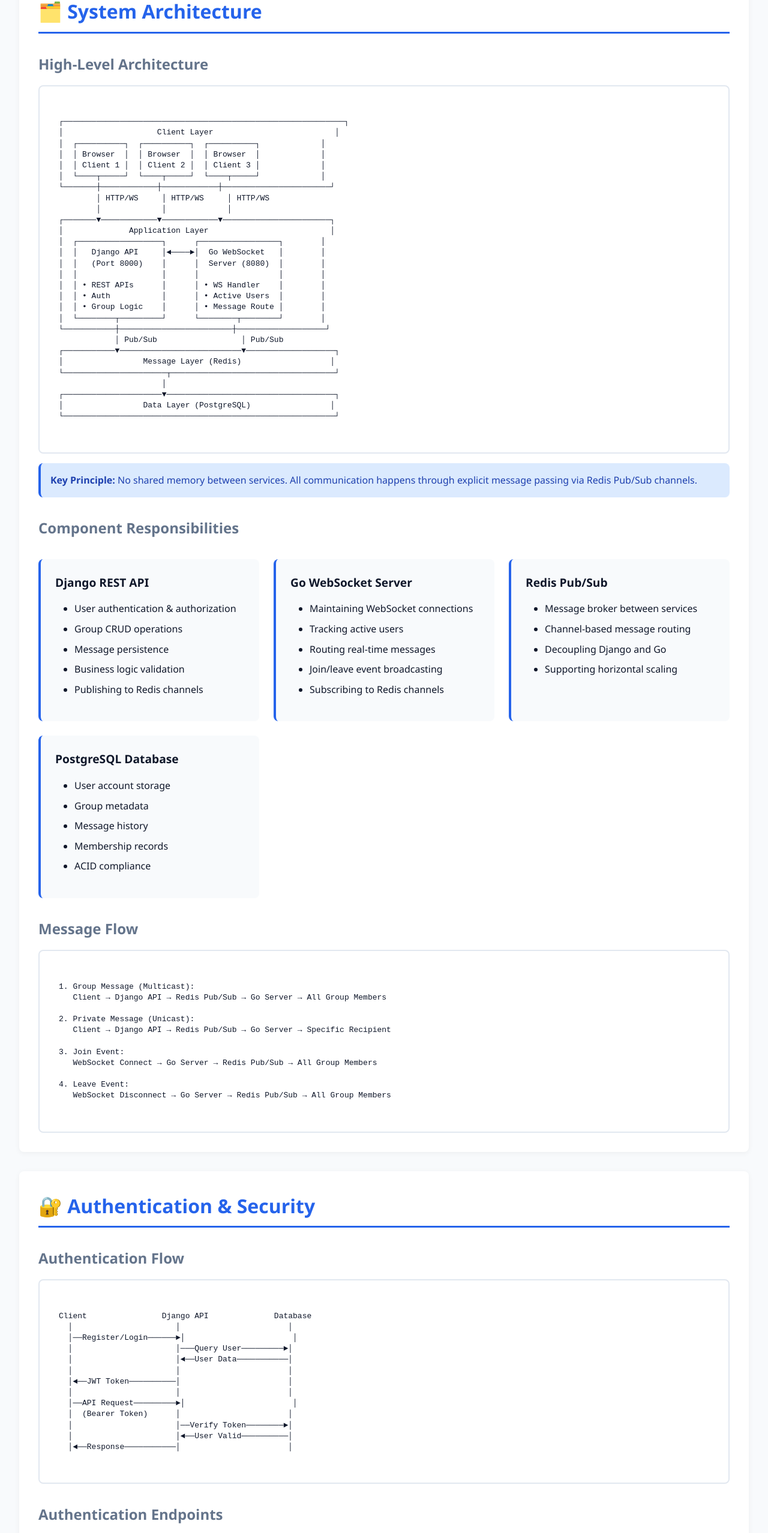
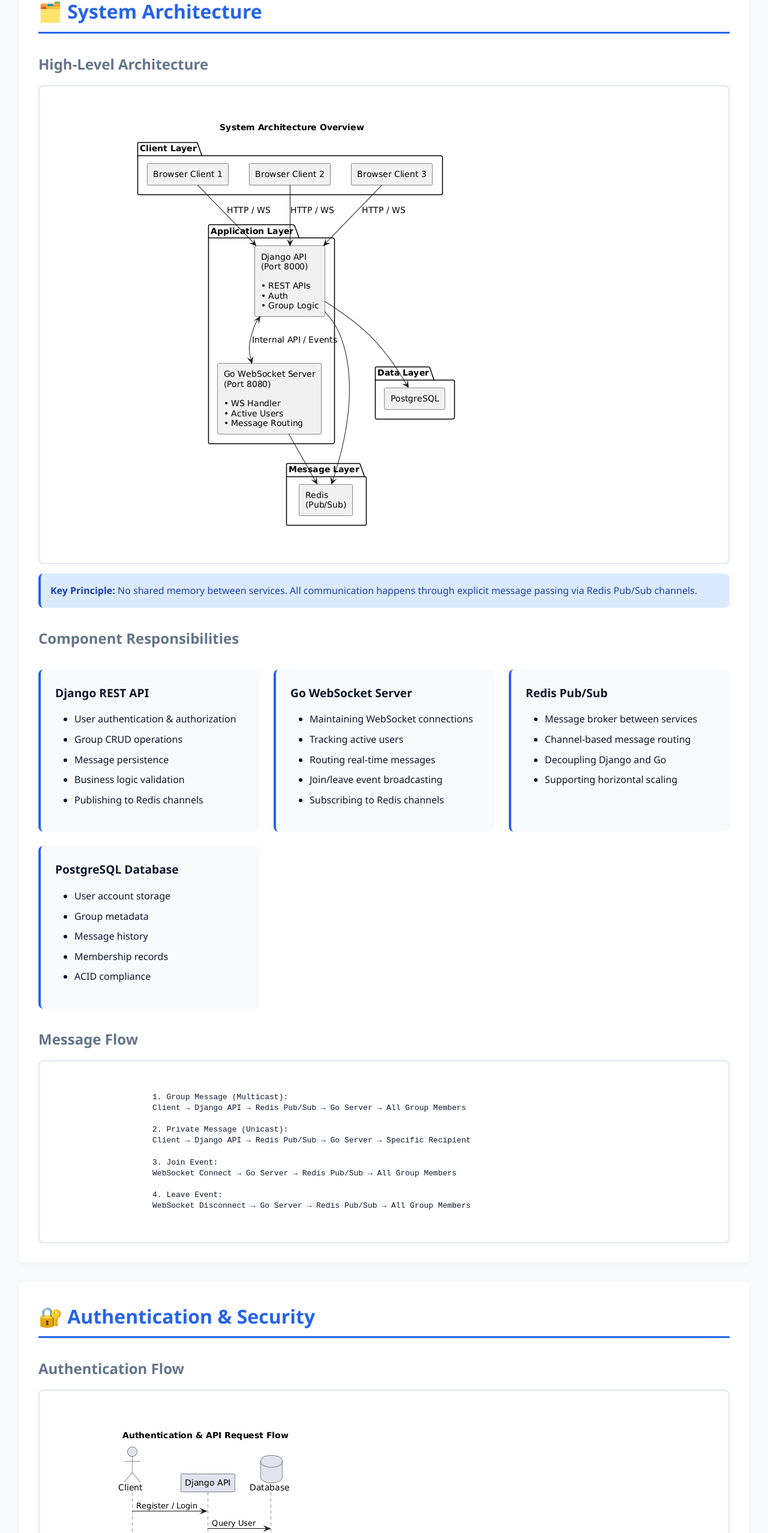
Before and after one commit to Kyei-Ernest/Distributed_messaging_api, a plain HTML site: page docs/index.html in a window 1280 px wide. Shown: the part 6135-8690 px from the top of the page at 60% size. Drawn offline with Linux system fonts and the light colour scheme.

Commit message:
Add files via upload

```diff
--- a/docs/index.html
+++ b/docs/index.html
@@ -289,34 +289,7 @@ go build -o ws-server
 
             <h3>High-Level Architecture</h3>
             <div class="architecture-ascii">
-┌────────────────────────────────────────────────────────────┐
-│                    Client Layer                          │
-│  ┌──────────┐  ┌──────────┐  ┌──────────┐             │
-│  │ Browser  │  │ Browser  │  │ Browser  │             │
-│  │ Client 1 │  │ Client 2 │  │ Client 3 │             │
-│  └────┬─────┘  └────┬─────┘  └────┬─────┘             │
-└───────┼────────────┼────────────┼───────────────────────┘
-        │ HTTP/WS     │ HTTP/WS     │ HTTP/WS
-        │             │             │
-┌───────▼────────────▼────────────▼───────────────────────┐
-│              Application Layer                          │
-│  ┌──────────────────┐      ┌─────────────────┐        │
-│  │   Django API     │◄────►│  Go WebSocket   │        │
-│  │   (Port 8000)    │      │  Server (8080)  │        │
-│  │                  │      │                 │        │
-│  │ • REST APIs      │      │ • WS Handler    │        │
-│  │ • Auth           │      │ • Active Users  │        │
-│  │ • Group Logic    │      │ • Message Route │        │
-│  └────────┬─────────┘      └────────┬────────┘        │
-└───────────┼────────────────────────┼───────────────────┘
-            │ Pub/Sub                  │ Pub/Sub
-┌───────────▼──────────────────────────▼───────────────────┐
-│                 Message Layer (Redis)                   │
-└──────────────────────┬───────────────────────────────────┘
-                      │
-┌─────────────────────▼────────────────────────────────────┐
-│                 Data Layer (PostgreSQL)                 │
-└──────────────────────────────────────────────────────────┘
+                <img src="system_architecture_1.png">
             </div>
 
             <div class="alert alert-info">
@@ -388,20 +361,7 @@ go build -o ws-server
 
             <h3>Authentication Flow</h3>
             <div class="architecture-ascii">
-Client                Django API              Database
-  │                      │                       │
-  │──Register/Login──────►│                       │
-  │                      │───Query User─────────►│
-  │                      │◄──User Data───────────│
-  │                      │                       │
-  │◄──JWT Token──────────│                       │
-  │                      │                       │
-  │──API Request─────────►│                       │
-  │  (Bearer Token)      │                       │
-  │                      │──Verify Token────────►│
-  │                      │◄──User Valid──────────│
-  │◄──Response───────────│                       │
-            </div>
+            <img src="flow.png">            </div>
 
             <h3>Authentication Endpoints</h3>
             <div class="table-wrapper">
```
Also changed, not shown: docs/flow.png (added), docs/system_architecture_1.png (added). Lines whose indentation alone changed are shown as unchanged.
